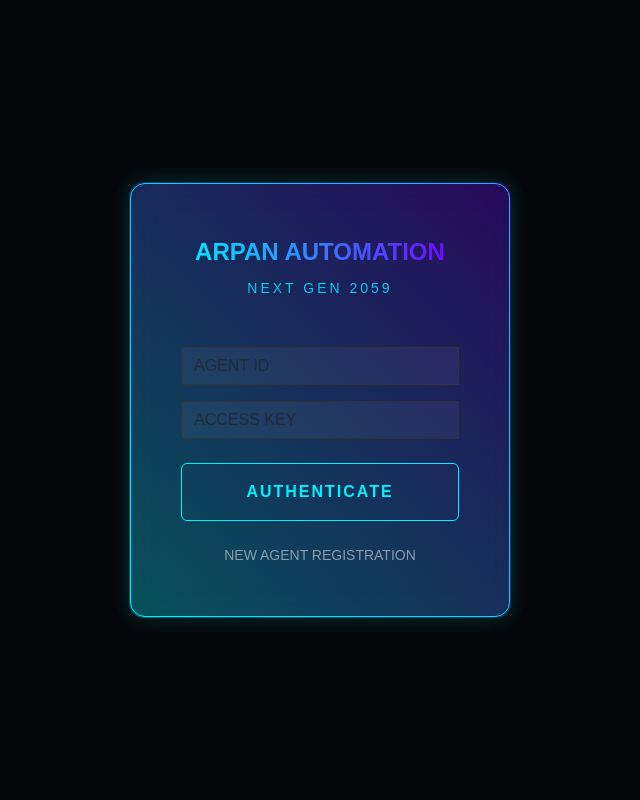
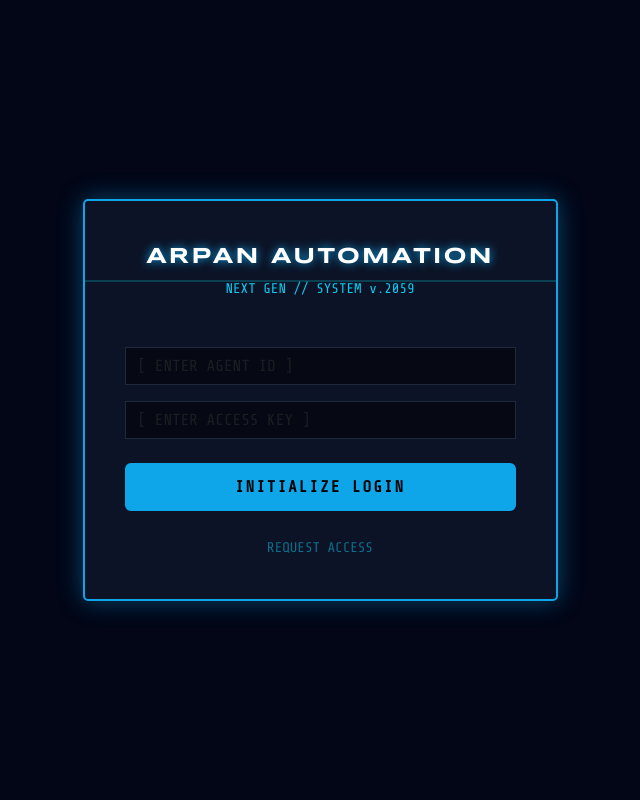
Before and after one commit to Arpan-Automation/my-first-website, a Flask app: page / in a window 1280 px wide. Shown: the whole page, without its empty margins (320-960 px from the left). Run offline with Flask 3, Linux system fonts and the light colour scheme.

Commit message:
Futuristic Signup UI Ready

```diff
--- a/app.py
+++ b/app.py
@@ -5,7 +5,7 @@ from werkzeug.security import generate_password_hash, check_password_hash
 
 base_dir = os.path.abspath(os.path.dirname(__file__))
 app = Flask(__name__, template_folder='templates')
-app.config['SECRET_KEY'] = 'next-gen-cyber-2059'
+app.config['SECRET_KEY'] = 'arpan-automation-2059-v1'
 app.config['SQLALCHEMY_DATABASE_URI'] = 'sqlite:///' + os.path.join(base_dir, 'users.db')
 app.config['SQLALCHEMY_TRACK_MODIFICATIONS'] = False
 
@@ -38,7 +38,7 @@ def signup():
         try:
             db.session.add(new_user); db.session.commit()
             return redirect(url_for('home'))
-        except: return "User already exists!"
+        except: return "User ID already exists!"
     return render_template('signup.html')
 
 @app.route('/login', methods=['POST'])
@@ -47,7 +47,7 @@ def login():
     if user and check_password_hash(user.password, request.form['password']):
         session['user'] = user.username
         return redirect(url_for('dashboard'))
-    return "Invalid Credentials"
+    return "ACCESS DENIED: Invalid Credentials"
 
 @app.route('/dashboard')
 def dashboard():
--- a/templates/login.html
+++ b/templates/login.html
@@ -1,28 +1,34 @@
 <!DOCTYPE html>
 <html lang="en">
 <head>
-    <meta charset="UTF-8"><title>Login | Next Gen</title>
+    <meta charset="UTF-8">
+    <title>Arpan Automation | Next Gen</title>
     <link href="https://cdn.jsdelivr.net/npm/bootstrap@5.3.0/dist/css/bootstrap.min.css" rel="stylesheet">
     <style>
-        body { background: #05070a; color: #fff; height: 100vh; display: flex; align-items: center; font-family: 'Orbitron', sans-serif; overflow: hidden; }
-        .cyber-card { background: rgba(10, 15, 25, 0.8); border: 1px solid #00f2ff; border-radius: 15px; padding: 50px; box-shadow: 0 0 20px rgba(0, 242, 255, 0.2); backdrop-filter: blur(20px); position: relative; }
-        .cyber-card::before { content: ""; position: absolute; top: -2px; left: -2px; right: -2px; bottom: -2px; border-radius: 15px; background: linear-gradient(45deg, #00f2ff, #7000ff); z-index: -1; opacity: 0.3; }
-        .btn-cyber { background: transparent; border: 1px solid #00f2ff; color: #00f2ff; font-weight: bold; text-transform: uppercase; letter-spacing: 2px; transition: 0.3s; }
-        .btn-cyber:hover { background: #00f2ff; color: #000; box-shadow: 0 0 30px #00f2ff; }
-        .form-control { background: rgba(255,255,255,0.05); border: 1px solid #333; color: #fff; border-radius: 0; }
-        .logo-text { font-size: 1.5rem; font-weight: 900; background: linear-gradient(to right, #00f2ff, #7000ff); -webkit-background-clip: text; -webkit-text-fill-color: transparent; }
+        @import url('https://fonts.googleapis.com/css2?family=Syncopate:wght@400;700&family=Share+Tech+Mono&display=swap');
+
+        body { background: #020617; color: #00f2ff; height: 100vh; display: flex; align-items: center; font-family: 'Share Tech Mono', monospace; }
+        .cyber-panel { background: rgba(15, 23, 42, 0.8); border: 2px solid #0ea5e9; border-radius: 5px; padding: 40px; box-shadow: 0 0 25px rgba(14, 165, 233, 0.4); position: relative; }
+        .brand-logo { font-family: 'Syncopate', sans-serif; font-weight: 700; font-size: 1.4rem; color: #fff; text-shadow: 0 0 10px #0ea5e9; letter-spacing: 2px; }
+        .form-control { background: rgba(0,0,0,0.5); border: 1px solid #1e293b; color: #00f2ff; border-radius: 0; }
+        .form-control:focus { background: rgba(0,0,0,0.7); border-color: #00f2ff; color: #fff; box-shadow: 0 0 10px rgba(0, 242, 255, 0.3); }
+        .btn-action { background: #0ea5e9; color: #000; border: none; font-weight: bold; padding: 12px; letter-spacing: 2px; }
+        .btn-action:hover { background: #00f2ff; box-shadow: 0 0 20px #00f2ff; }
+        .scan-line { width: 100%; height: 2px; background: rgba(0, 242, 255, 0.2); position: absolute; top: 0; left: 0; animation: scan 3s linear infinite; }
+        @keyframes scan { 0% { top: 0; } 100% { top: 100%; } }
     </style>
 </head>
 <body>
-    <div class="container text-center"><div class="row justify-content-center"><div class="col-md-4 cyber-card">
-        <div class="logo-text mb-2">ARPAN AUTOMATION</div>
-        <p class="text-info small mb-5" style="letter-spacing: 3px;">NEXT GEN 2059</p>
+    <div class="container text-center"><div class="row justify-content-center"><div class="col-md-5 cyber-panel">
+        <div class="scan-line"></div>
+        <div class="brand-logo mb-1">ARPAN AUTOMATION</div>
+        <div class="small text-info mb-5">NEXT GEN // SYSTEM v.2059</div>
         <form action="/login" method="POST">
-            <input type="text" name="username" class="form-control mb-3" placeholder="AGENT ID" required>
-            <input type="password" name="password" class="form-control mb-4" placeholder="ACCESS KEY" required>
-            <button class="btn btn-cyber w-100 py-3">AUTHENTICATE</button>
+            <input type="text" name="username" class="form-control mb-3" placeholder="[ ENTER AGENT ID ]" required>
+            <input type="password" name="password" class="form-control mb-4" placeholder="[ ENTER ACCESS KEY ]" required>
+            <button class="btn btn-action w-100">INITIALIZE LOGIN</button>
         </form>
-        <a href="/signup" class="text-white-50 mt-4 d-block small text-decoration-none underline">NEW AGENT REGISTRATION</a>
+        <div class="mt-4"><a href="/signup" class="text-info text-decoration-none small opacity-50">REQUEST ACCESS</a></div>
     </div></div></div>
 </body>
 </html>
```
Also changed, not shown: templates/dashboard.html (+21 -19 lines).
